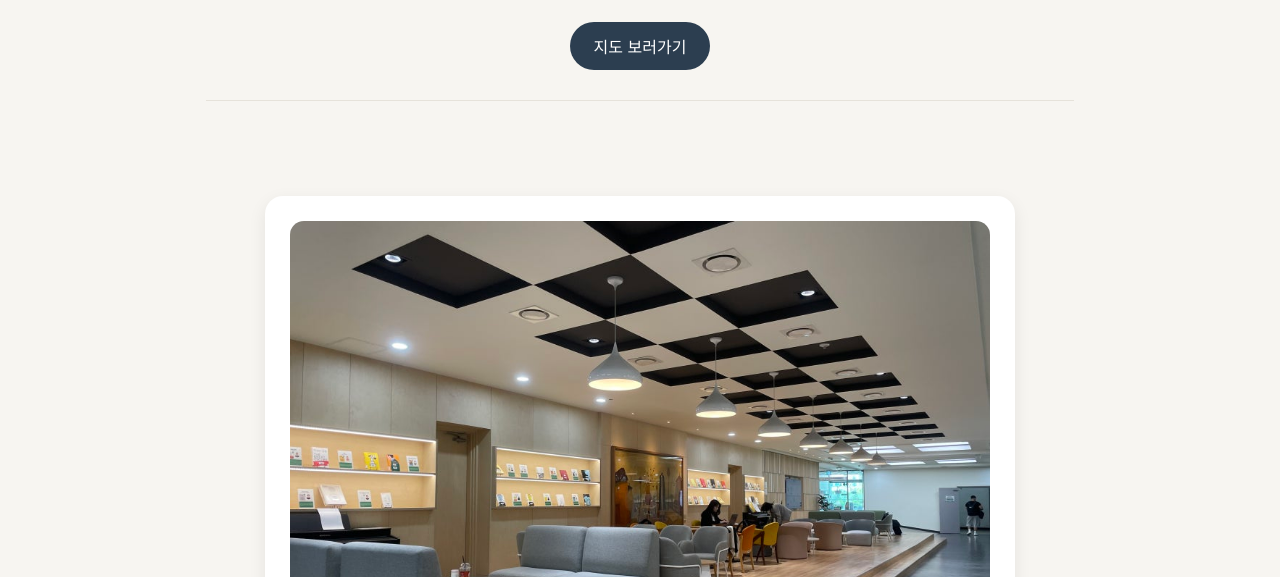
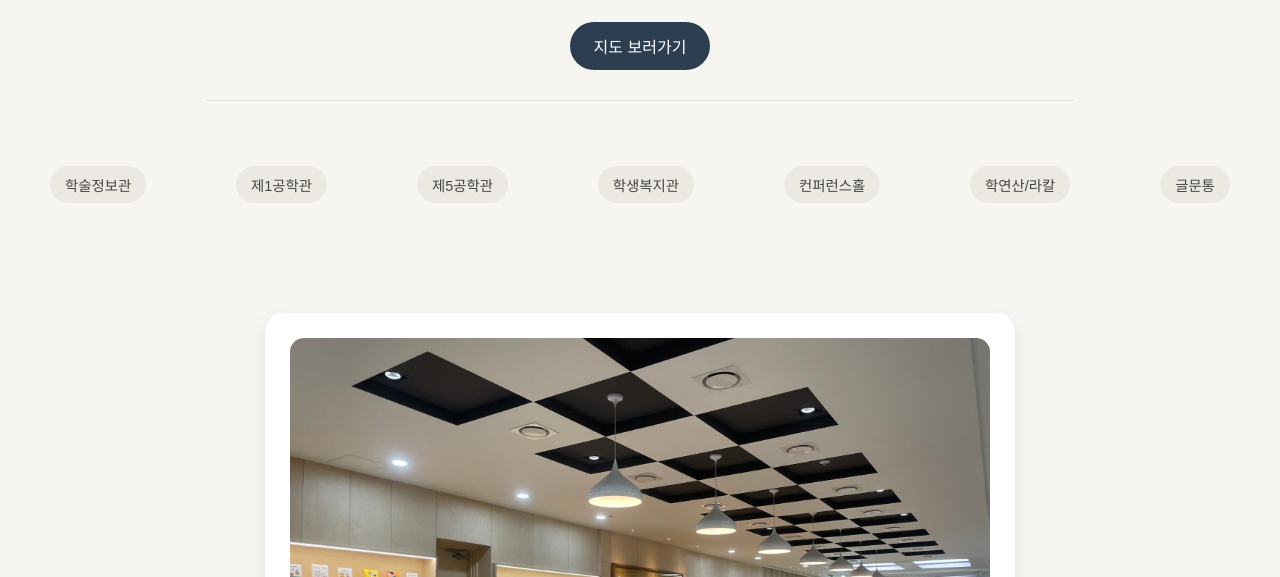
Before and after one commit to kim-in-ae/erica-study-map, a plain HTML site: page erica-study-map-main/index.html in a window 1280 px wide. Shown: the part 223-800 px from the top of the page. Drawn offline with Linux system fonts and the light colour scheme.

Commit message:
카테고리 UI 추가

```diff
--- a/erica-study-map-main/index.html
+++ b/erica-study-map-main/index.html
@@ -22,6 +22,17 @@
         지도 보러가기
     </button>
 </header>
+
+<nav class="category-menu">
+    <button class="cat-btn">학술정보관</button>
+    <button class="cat-btn">제1공학관</button>
+    <button class="cat-btn">제5공학관</button>
+    <button class="cat-btn">학생복지관</button>
+    <button class="cat-btn">컨퍼런스홀</button>
+    <button class="cat-btn">학연산/라칼</button>
+    <button class="cat-btn">글문통</button>
+</nav>
+
 
 
     <main id="places">
@@ -190,7 +201,17 @@
             toggleBtn.textContent = '자세히 보기 ▾';
         }
     });
+<script>
+    // 필터 버튼 활성화 표시
+    const buttons = document.querySelectorAll('.cat-btn');
+    buttons.forEach(btn => {
+        btn.addEventListener('click', () => {
+            buttons.forEach(b => b.classList.remove('active'));
+            btn.classList.add('active');
+        });
+    });
 </script>
+
 
    </body>
    </html>
--- a/erica-study-map-main/style.css
+++ b/erica-study-map-main/style.css
@@ -286,3 +286,33 @@ button:hover {
 .go-map:hover {
     background-color: #3d4f63;
 }
+/* 카테고리 메뉴 */
+.category-menu {
+    display: flex;
+    flex-wrap: wrap;
+    justify-content: center;
+    gap: 10px;
+    margin: 25px 0 35px;
+    padding: 0 10px;
+}
+
+/* 카테고리 버튼 */
+.cat-btn {
+    padding: 8px 15px;
+    background-color: #ece9e2;
+    border: none;
+    border-radius: 20px;
+    cursor: pointer;
+    font-size: 0.9rem;
+    color: #444;
+    transition: 0.25s ease;
+}
+
+.cat-btn:hover {
+    background-color: #ded7c9;
+}
+
+.cat-btn.active {
+    background-color: #2c3e50;
+    color: white;
+}
```
